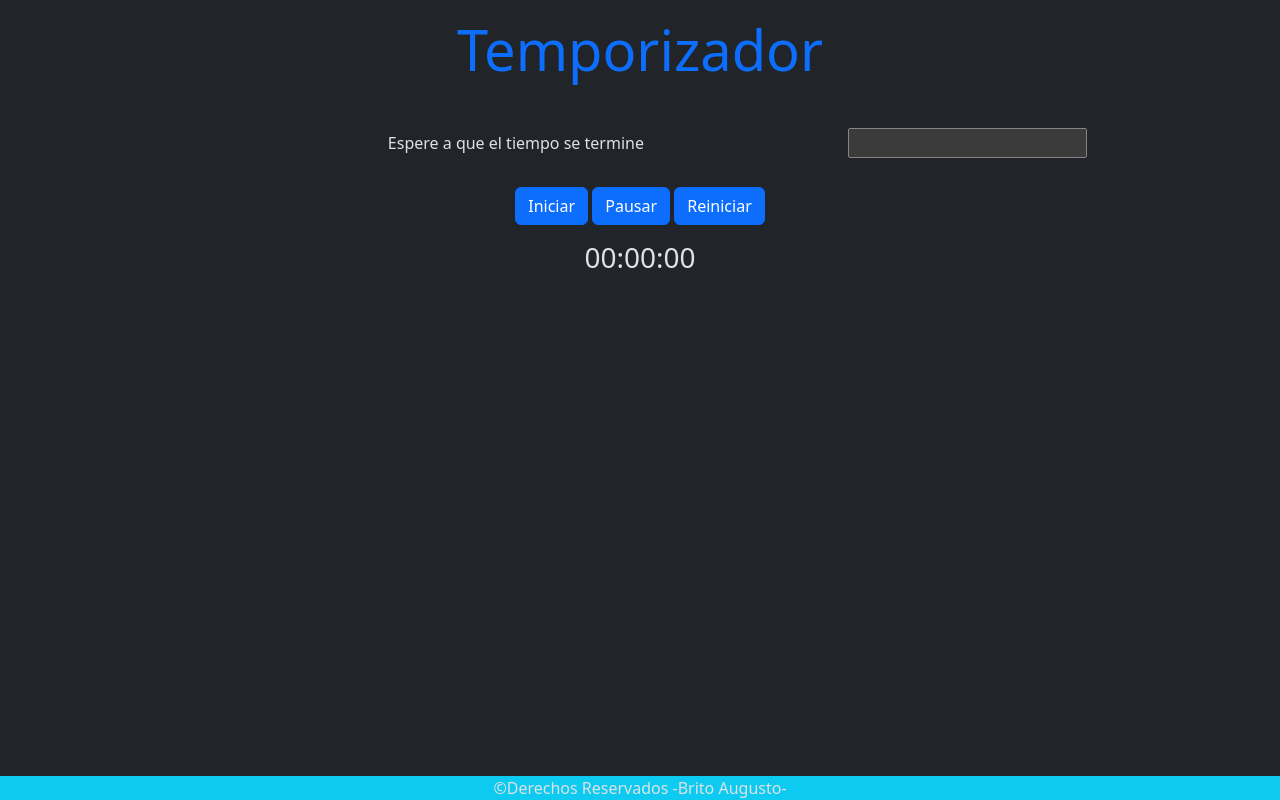
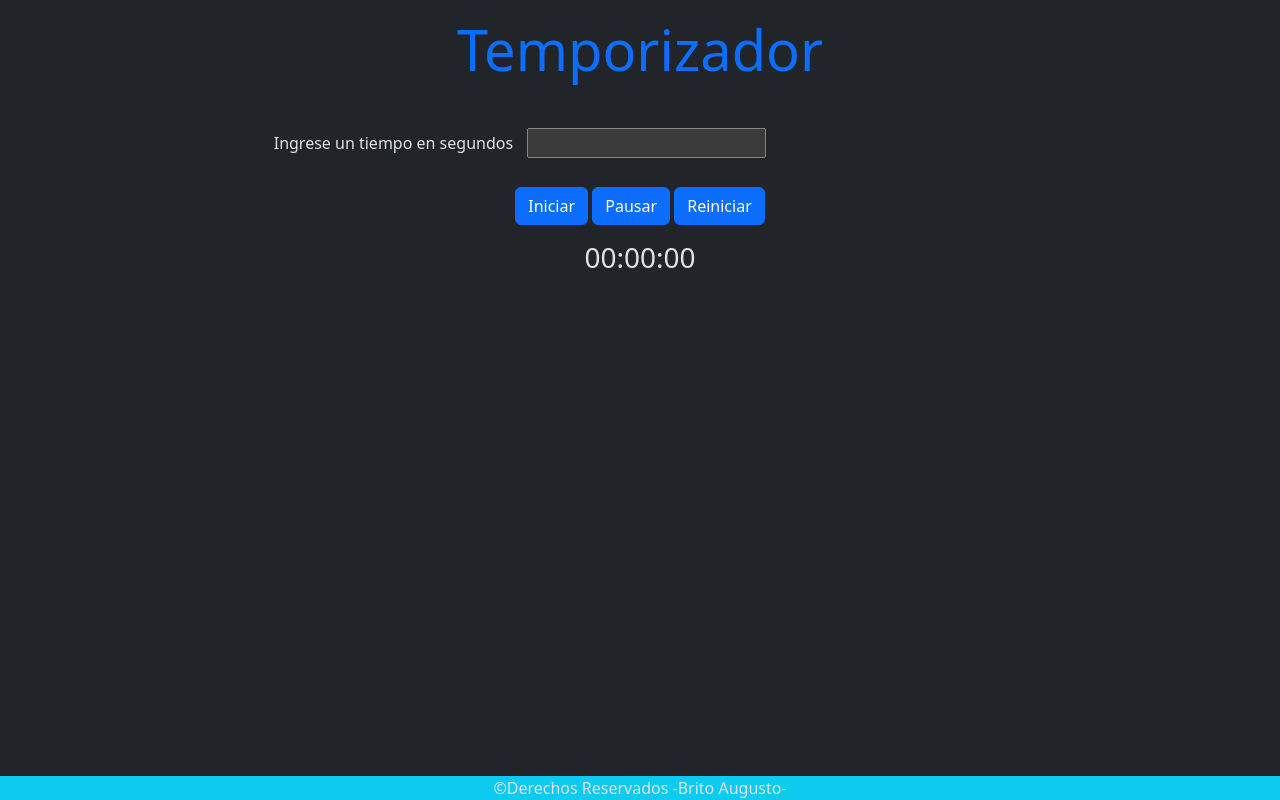
Before and after one commit to BritoAugusto/TP5-ejercicio6, a plain HTML site: page index.html in a window 1280 px wide. Both pictures are taken after a click on the button "Iniciar". Drawn offline with nearby package versions, Linux system fonts and the light colour scheme.

Commit message:
se agrego mediaqueries para dispositivos md y lg

```diff
--- a/css/style.css
+++ b/css/style.css
@@ -6,12 +6,21 @@ body{
 main{
     flex-grow: 1;
 }
-@media (min-width: 768px){
-    label{
+@media (min-width: 768px) and (max-width: 991px){
+    #label{
         margin-right: 200px;
         margin-left: 200px;
     }
-    input{
+    #inputNumero{
         margin-right: 5px;
     };
 }
+@media (min-width: 992px) {
+    #label{
+        padding-right: 10px;
+    }
+    #inputNumero{
+        margin-right: 240px;
+    }
+
+}
--- a/index.html
+++ b/index.html
@@ -9,7 +9,7 @@
       name="keywords"
       content="objetos, clases, bom, dom, funciones, javascript, css, html, condicionales"
     />
-    <link
+     <link
       href="https://cdn.jsdelivr.net/npm/bootstrap@5.3.3/dist/css/bootstrap.min.css"
       rel="stylesheet"
       integrity="sha384-QWTKZyjpPEjISv5WaRU9OFeRpok6YctnYmDr5pNlyT2bRjXh0JMhjY6hW+ALEwIH"
@@ -25,8 +25,8 @@
     <main>
       <section class="text-center container">
         <div class="my-3">
-          <label  class="my-3">Ingrese un tiempo en segundos</label>
-          <input id="inputNumero" type="number" min="0" class="" />
+          <label for="inputNumero" id="label" class="my-3">Ingrese un tiempo en segundos</label>
+          <input id="inputNumero" type="number" min="0" aria-label="Numero en segundos" />
         </div>
         <div>
           <button id="iniciar" class="btn btn-primary">Iniciar</button>
--- a/js/app.js
+++ b/js/app.js
@@ -23,11 +23,11 @@ const iniciarTemporizador = () => {
     temporizadorIniciado = false;
     alert('El tiempo ha terminado');
     document.querySelector("#inputNumero").value = "";
+    btnIniciar.innerText = 'Iniciar';
   }
 };
 
 btnIniciar.addEventListener('click', ()=>{
-    document.querySelector('label').innerText = 'Espere a que el tiempo se termine';
     if (!temporizadorIniciado) {
         let inputNumero = document.querySelector("#inputNumero").value;
         tiempoRestante = parseInt(inputNumero, 10);
@@ -39,18 +39,23 @@ btnIniciar.addEventListener('click', ()=>{
     iniciarTemporizador();
     temporizador = setInterval(iniciarTemporizador, 1000);
     temporizadorIniciado = true;
+     document.querySelector('#label').innerText = 'Temporizador en Marcha';
+     btnIniciar.innerText = 'Continuar';
 })
 
 btnPausar.addEventListener('click', ()=>{
     clearInterval(temporizador);
     temporizadorIniciado = false;
+     document.querySelector("#label").innerText = "Temporizador Detenido";
+     btnIniciar.innerText = 'Continuar';
 })
 
 btnReiniciar.addEventListener('click', ()=>{
-    document.querySelector("label").innerText = "Ingrese un tiempo en segundos";
-    document.querySelector("#inputNumero").value = "";
     clearInterval(temporizador);
     tiempoRestante = 0;
     salidaTemporizador.innerHTML = '<h3>00:00:00</h3>'
     temporizadorIniciado = false;
+     document.querySelector("#label").innerText = "Ingrese un tiempo en segundos";
+     document.querySelector("#inputNumero").value = "";
+     btnIniciar.innerText = "Iniciar";
 })
```
Lines whose indentation alone changed are shown as unchanged.
